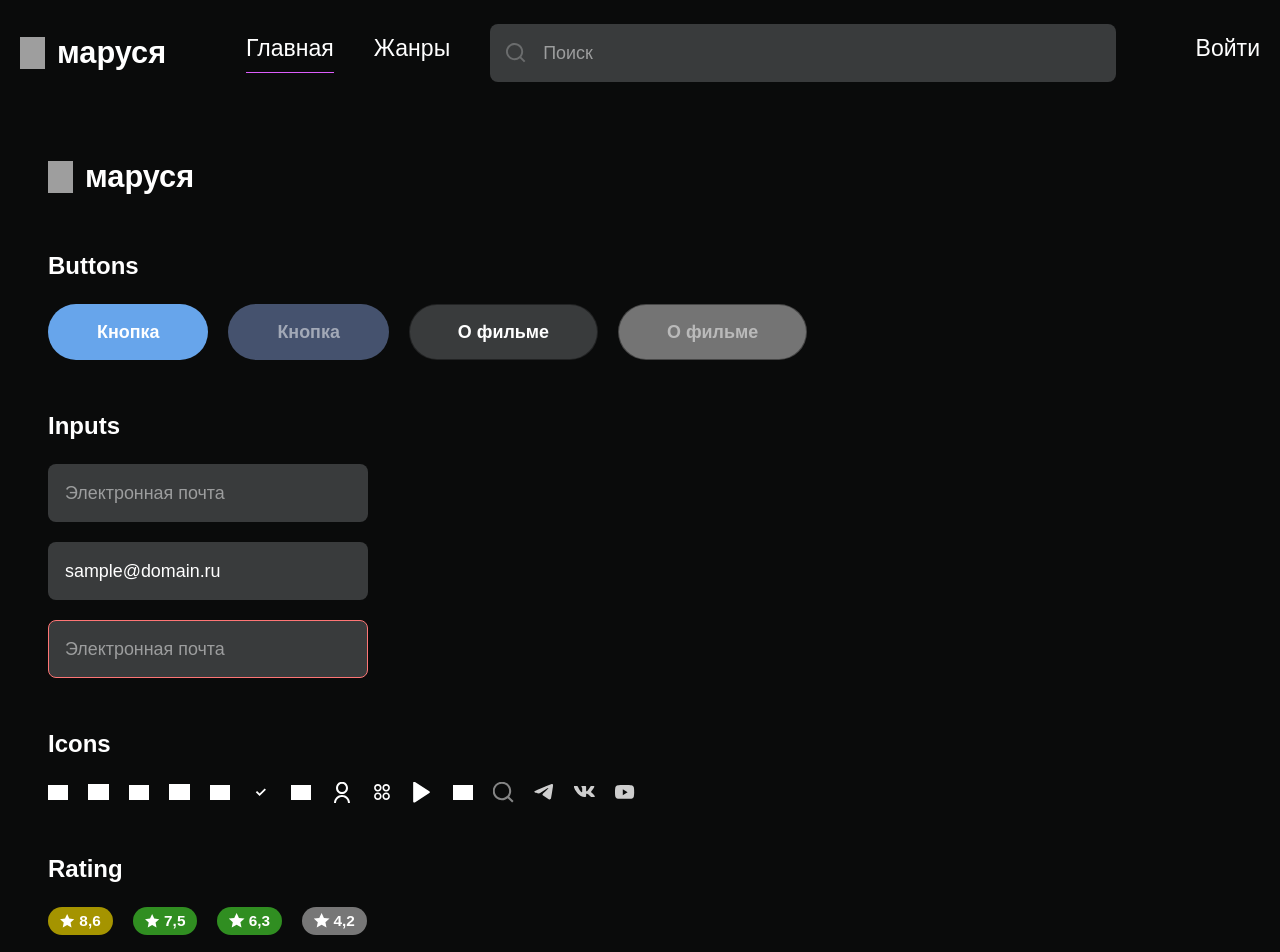
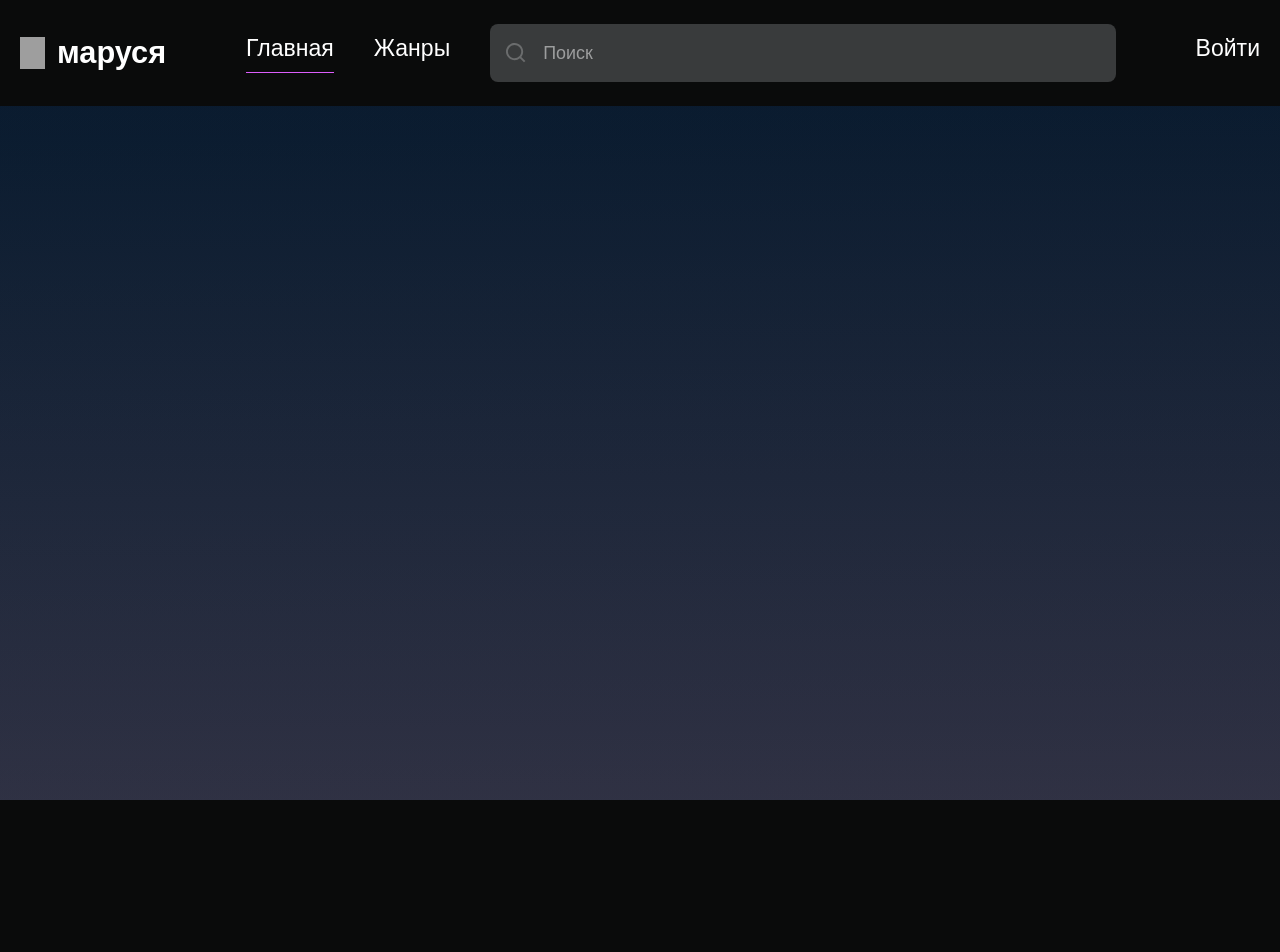
Before and after one commit to IvanTyler/vk-marusya, a Next.js app: page / in a window 1280 px wide. Shown: the top 952 px of the page. After the commit the page ends 800 px from the top, so only its background shows below. Built offline with nearby package versions, Linux system fonts and the light colour scheme; grey boxes are pictures that could not be loaded; a web font is replaced by a local one.

Commit message:
Clear UI-kit demo from homepage and add page gradient background
Strip the component showcase out of the root page now that Header
is built, and apply the page-wide linear-gradient background from
the Figma design to the body.

```diff
--- a/src/app/globals.scss
+++ b/src/app/globals.scss
@@ -4,6 +4,9 @@
 
 body {
     font-family: var(--font-main);
+    color: var(--content-primary);
     background-color: var(--background-black);
-    color: var(--content-primary);
+    background-image:
+        linear-gradient(178deg, rgba(39, 135, 245, 0.18) 17.525%, rgba(163, 147, 245, 0.18) 131.74%),
+        linear-gradient(180deg, #000000 0%, rgba(39, 36, 36, 0.7) 100%);
 }
--- a/src/app/page.module.scss
+++ /dev/null
@@ -1,26 +0,0 @@
-.page {
-    display: flex;
-    flex-direction: column;
-    gap: clamp(24px, 4vw, 48px);
-    padding: clamp(24px, 4vw, 48px);
-}
-
-.section {
-    display: flex;
-    flex-direction: column;
-    gap: clamp(12px, 2vw, 20px);
-}
-
-.row {
-    display: flex;
-    flex-wrap: wrap;
-    align-items: center;
-    gap: clamp(12px, 2vw, 20px);
-}
-
-.column {
-    display: flex;
-    flex-direction: column;
-    gap: clamp(12px, 2vw, 20px);
-    max-width: 320px;
-}
--- a/src/app/page.tsx
+++ b/src/app/page.tsx
@@ -1,73 +1,3 @@
-import { Button } from '@/Components/UI/Button/Button';
-import { Input } from '@/Components/UI/Input/Input';
-import { Icon } from '@/Components/UI/Icon/Icon';
-import { Rating } from '@/Components/UI/Rating/Rating';
-import { MenuItem } from '@/Components/UI/MenuItem/MenuItem';
-import { Logo } from '@/Components/UI/Logo/Logo';
-import style from './page.module.scss';
-
-export default function Home() {
-    return (
-        <main className={style.page}>
-            <Logo />
-
-            <section className={style.section}>
-                <h2>Buttons</h2>
-                <div className={style.row}>
-                    <Button typeButton="primary">Кнопка</Button>
-                    <Button typeButton="primary" disabled>Кнопка</Button>
-                    <Button typeButton="secondary">О фильме</Button>
-                    <Button typeButton="secondary" disabled>О фильме</Button>
-                </div>
-            </section>
-
-            <section className={style.section}>
-                <h2>Inputs</h2>
-                <div className={style.column}>
-                    <Input placeholder="Электронная почта" />
-                    <Input defaultValue="sample@domain.ru" />
-                    <Input placeholder="Электронная почта" error />
-                </div>
-            </section>
-
-            <section className={style.section}>
-                <h2>Icons</h2>
-                <div className={style.row}>
-                    <Icon name="burger" />
-                    <Icon name="info" />
-                    <Icon name="copyright" />
-                    <Icon name="send" />
-                    <Icon name="phone" />
-                    <Icon name="check" />
-                    <Icon name="mail" />
-                    <Icon name="user" />
-                    <Icon name="genres" />
-                    <Icon name="play" />
-                    <Icon name="pause" />
-                    <Icon name="search" />
-                    <Icon name="telegram" />
-                    <Icon name="vk" />
-                    <Icon name="youtube" />
-                </div>
-            </section>
-
-            <section className={style.section}>
-                <h2>Rating</h2>
-                <div className={style.row}>
-                    <Rating value={8.6} />
-                    <Rating value={7.5} />
-                    <Rating value={6.3} />
-                    <Rating value={4.2} />
-                </div>
-            </section>
-
-            <section className={style.section}>
-                <h2>Menu item</h2>
-                <div className={style.row}>
-                    <MenuItem active>Меню</MenuItem>
-                    <MenuItem>Меню</MenuItem>
-                </div>
-            </section>
-        </main>
-    );
+export default function HomePage() {
+    return <main />;
 }
```
